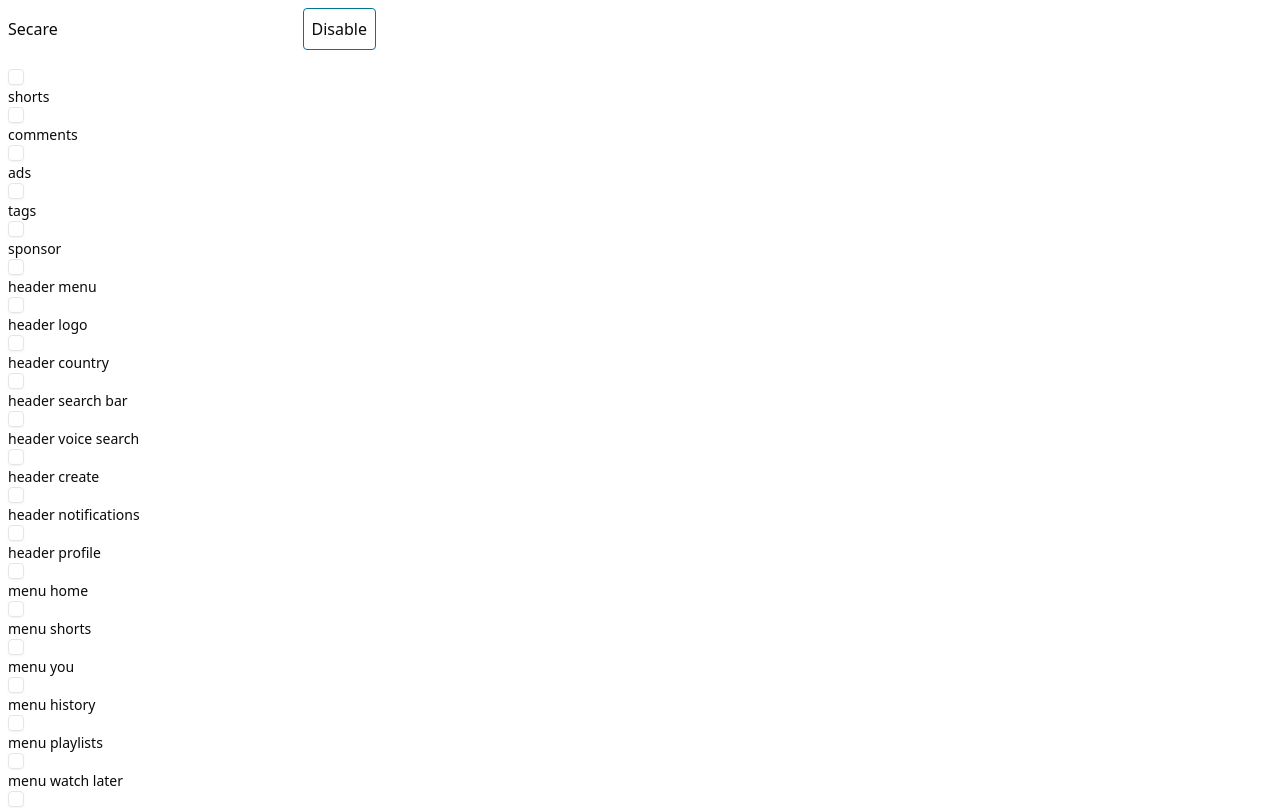
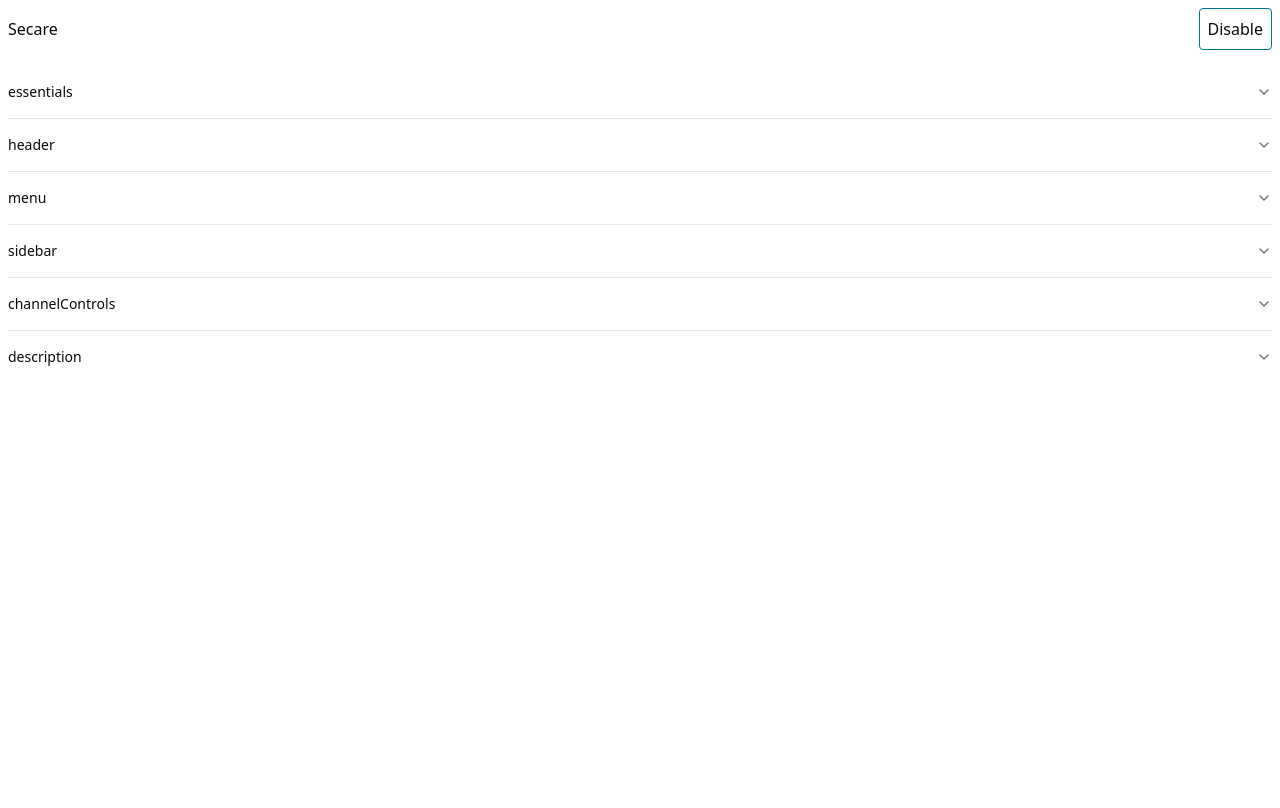
Before and after one commit to RichardPickman/Secare, a React (Vite) app: page / in a window 1280 px wide. Shown: the top 808 px of the page. Built offline with nearby package versions, Linux system fonts and the light colour scheme.

Commit message:
refactor components

```diff
--- a/src/popup/App.tsx
+++ b/src/popup/App.tsx
@@ -1,6 +1,21 @@
+import {
+    Accordion,
+    AccordionContent,
+    AccordionItem,
+    AccordionTrigger,
+} from '@/components/ui/accordion';
 import { useEffectEvent, useLayoutEffect, useState } from 'react';
 import { getSavedState } from '../lib';
-import { settings, type Setting } from '../lib/constants';
+import {
+    channelControls,
+    description,
+    essentials,
+    header,
+    menu,
+    settings,
+    sidebar,
+    type Setting,
+} from '../lib/constants';
 import { Option } from './shared/components/Option';
 
 type Settings = Record<Setting, boolean>;
@@ -12,6 +27,15 @@ const initialState: Settings = settings.reduce(
 
 const prepareSetting = (item: string) =>
     item.includes('-') ? item.split('-').join(' ') : item;
+
+const object = {
+    essentials,
+    header,
+    menu,
+    sidebar,
+    channelControls,
+    description,
+};
 
 function App() {
     const [settings, setSettings] = useState<Settings>(initialState);
@@ -53,16 +77,19 @@ function App() {
     };
 
     return (
-        <div className="w-96 space-y-4 p-2">
+        <div className="min-w-96 h-auto space-y-4 p-2">
             <div className="flex items-center justify-between">
                 <label>Secare</label>
                 <button className="p-2 rounded border border-cyan-700 hover:cursor-pointer hover:border-cyan-600">
                     Disable
                 </button>
             </div>
-            <ul className="[&_li]:w-fit">
-                {Object.keys(settings).map((item) => (
-                    <li key={item}>
+            <Accordion type="single" collapsible className="w-full">
+                {Object.entries(object).map(([key, value]) => (
+                    <AccordionItem value={key}>
+                        <AccordionTrigger>{key}</AccordionTrigger>
+                        <AccordionContent className="flex flex-col gap-4 text-balance">
+                            {value.map((item) => (
                                 <Option
                                     label={prepareSetting(item)}
                                     onChange={(event) =>
@@ -72,9 +99,11 @@ function App() {
                                         )
                                     }
                                 />
-                    </li>
                             ))}
-            </ul>
+                        </AccordionContent>
+                    </AccordionItem>
+                ))}
+            </Accordion>
         </div>
     );
 }
--- a/src/popup/shared/components/Option.tsx
+++ b/src/popup/shared/components/Option.tsx
@@ -8,8 +8,10 @@ interface Props {
 }
 
 export const Option = ({ label, onChange }: Props) => (
-    <>
-        <Checkbox id="label" onChange={onChange} />
-        <Label htmlFor="label">{label}</Label>
-    </>
+    <div className="flex space-x-2">
+        <Checkbox id={label} onChange={onChange} />
+        <Label htmlFor={label} className="capitalize">
+            {label}
+        </Label>
+    </div>
 );
```
Lines whose indentation alone changed are shown as unchanged.
